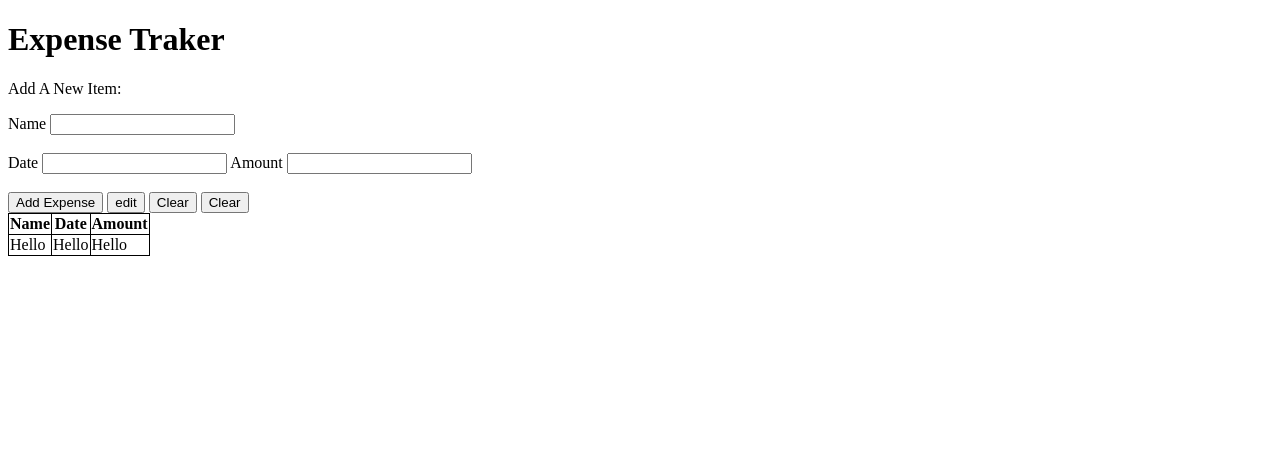
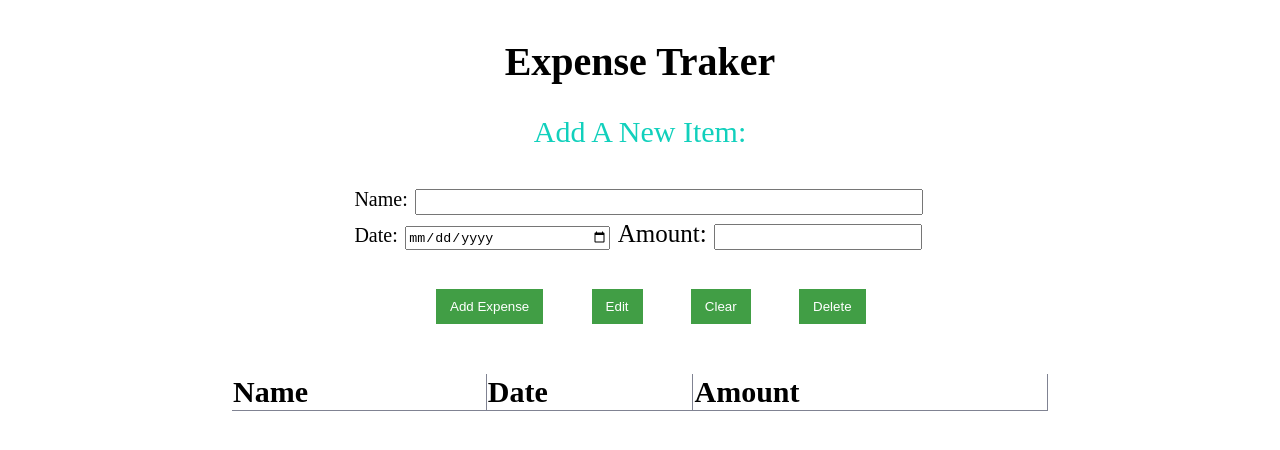
Before and after one commit to BRxBS/Expense-Traker, a plain HTML site: page index.html in a window 1280 px wide. Drawn offline with Linux system fonts and the light colour scheme.

Commit message:
Add files via upload

```diff
--- a/index.html
+++ b/index.html
@@ -7,42 +7,59 @@
     <meta name="viewport" content="width=device-width, initial-scale=1.0">
     <title>Expense Traker</title>
 </head>
-<body>
+<body class="grid-container">
 
+
+        <div>
+
+        </div>
+
+        <div class="header">
             <h1>Expense Traker</h1>
             <p>Add A New Item:</p>
 
-    <div>
-        <label for="name" id="labelName">Name</label>
-        <input type="text" id="ProductName"> <br> <br>
-        <label for="date" id="labelDate">Date</label>
-        <input type="text" id="TheDate">
-        <label for="amount">Amount</label>
+        <label for="name" id="labelName">Name:</label>
+        <input type="text" id="ProductName"> <br>
+        <label for="date" id="labelDate">Date:</label>
+        <input type="date"  id="TheDate">
+        <label for="amount" id="labelAmount">Amount:</label>
         <input type="text" id="theAmount"> <br> <br>
 
-        <input type="submit" value="Add Expense" onclick="action()">
-        <input type="button" value="edit" onclick="Edit()">
-        <input type="button" value="Clear" onclick="clar()">
-        <button onclick="clear()">Clear</button>
+        <input type="submit" value="Add Expense"  class="ButAdd" onclick="action()">
+        <input type="button" value="Edit" class="ButEdit" onclick="Edit()">
+        <input type="button" value="Clear" class="ButClear" onclick="clar()">
+        <input type="button" value="Delete" class="deleteBut" onclick="ButDelete()">
         </div>
 
         <div>
-        <table id="TheTable">
 
-            <tr>
+        </div>
+        <div >
+
+
+        </div>
+        <div class="aTable">
+
+
+            <table id="TheTable" style="width: 100%">
+
+                <tr class="TableHeader">
                     <th>Name</th>
                     <th>Date</th>
                     <th>Amount</th>
                 </tr>
-            <tr>
-                <td>Hello</td>
-                <td>Hello</td>
-                <td>Hello</td>
-            </tr>
+
             </table>
 
+        </div>
+        <div>
 
         </div>
+
+
+
+
+
 
     <script src="script.js">
 
--- a/script.js
+++ b/script.js
@@ -5,6 +5,7 @@ function action(){
     let name= document.getElementById("ProductName").value;
     let  date = document.getElementById("TheDate").value;
     let amount = document.getElementById("theAmount").value;
+
 
         if (name != ""  &&  date !=""  && amount !=""){
             let addRow = newTable.insertRow(newTable.rows.length);
@@ -47,6 +48,7 @@ function action(){
 
     var selectedRowIndex;
     var newTable= document.getElementById("TheTable")
+
 function DONO(){
     var newTableRowsLength = newTable.rows.length;
     for(var i=1; i<newTableRowsLength; i++){
@@ -70,7 +72,7 @@ function Edit(){
         newTable.rows[selectedRowIndex].cells[0].innerHTML = name;
         newTable.rows[selectedRowIndex].cells[1].innerHTML = date;
         newTable.rows[selectedRowIndex].cells[2].innerHTML = amount;
-        console.log("i'm working c")
+
 }
 
 function clar(){
@@ -79,3 +81,7 @@ function clar(){
         document.getElementById("TheDate").value= '';
         document.getElementById("theAmount").value= '';
 }
+function ButDelete(){
+
+        newTable.deleteRow(selectedRowIndex);
+}
--- a/style.css
+++ b/style.css
@@ -1,5 +1,138 @@
 
-    table, th, td {
-        border: 1px solid black;
-        border-collapse:collapse;
+
+    .grid-container {
+        display: grid;
+        grid-template-columns: 1fr 4fr 1fr;
+        grid-template-rows: 2fr 3fr;
+        gap: 10px;
+
+        padding: 10px;
+      }
+
+      .grid-container > div {
+        background-color: rgba(255, 255, 255, 0.8);
+
+        padding: 20px 0;
+        font-size: 30px;
+      }
+
+      .aTable{
+        grid-area: 2 / 2 / 3 / 3;
+      }
+      table {
+
+          justify-content: center;
+          border-spacing: 3px;
+          border-collapse: collapse;
+      }
+
+     th {
+        border-right:  1px solid rgb(128, 131, 146);
+        border-bottom: 1px solid rgb(128, 131, 146);
+
+
+
     }
+
+    tr{
+        text-align: left;
+        border-right:  1px solid rgb(128, 131, 146);
+        border-bottom: 1px solid rgb(128, 131, 146);
+        cursor: pointer;
+
+
+
+    }
+    tr:hover {background-color: #D6EEEE;}
+
+    h1{
+        font-size: 40px;
+        margin-top: 0%;
+        text-align: center;
+    }
+    p{
+        font-size: 10px sans-serif;
+        color: #11D0BC;
+        text-align: center;
+
+    }
+    #labelName{
+        margin-left: 15%;
+        font-size: 20px ;
+        font-style:normal;
+    }
+    #ProductName{
+
+       width: 500px;
+       height: 20px;
+
+    }
+    #labelDate{
+        margin-left: 15%;
+        font-size: 20px ;
+        font-style:normal;
+    }
+    #TheDate{
+        width: 200px;
+        height: 20px;
+
+    }
+    #labelAmount{
+        font-size: 25px ;
+        font-style:normal;
+
+    }
+    #theAmount{
+        width: 200px;
+        height: 20px;
+    }
+    .ButAdd{
+        background-color: #419e45; /* Green */
+        border: none;
+        color: white;
+        padding: 10px 14px;
+        margin-left: 25%;
+        cursor: pointer;
+
+    }
+    .ButAdd:hover{
+        background-color: #0b680e; /* Green */
+        color: white;
+    }
+    .ButEdit{
+        background-color: #419e45; /* Green */
+        border: none;
+        color: white;
+        padding: 10px 14px;
+        margin-left: 5%;
+        cursor: pointer;
+    }
+    .ButEdit:hover{
+        background-color: #0b680e; /* Green */
+        color: white;
+    }
+    .ButClear{
+        background-color: #419e45; /* Green */
+        border: none;
+        color: white;
+        padding: 10px 14px;
+        margin-left: 5%;
+        cursor: pointer;
+    }
+    .ButClear:hover{
+        background-color: #0b680e; /* Green */
+        color: white;
+    }
+
+    .deleteBut{
+        background-color: #419e45; /* Green */
+        border: none;
+        color: white;
+        padding: 10px 14px;
+        margin-left: 5%;
+        cursor: pointer;
+    }
+    .deleteBut:hover{
+        background-color: #0b680e; /* Green */
+        color: white;
+    }
```
Lines whose indentation alone changed are shown as unchanged.
